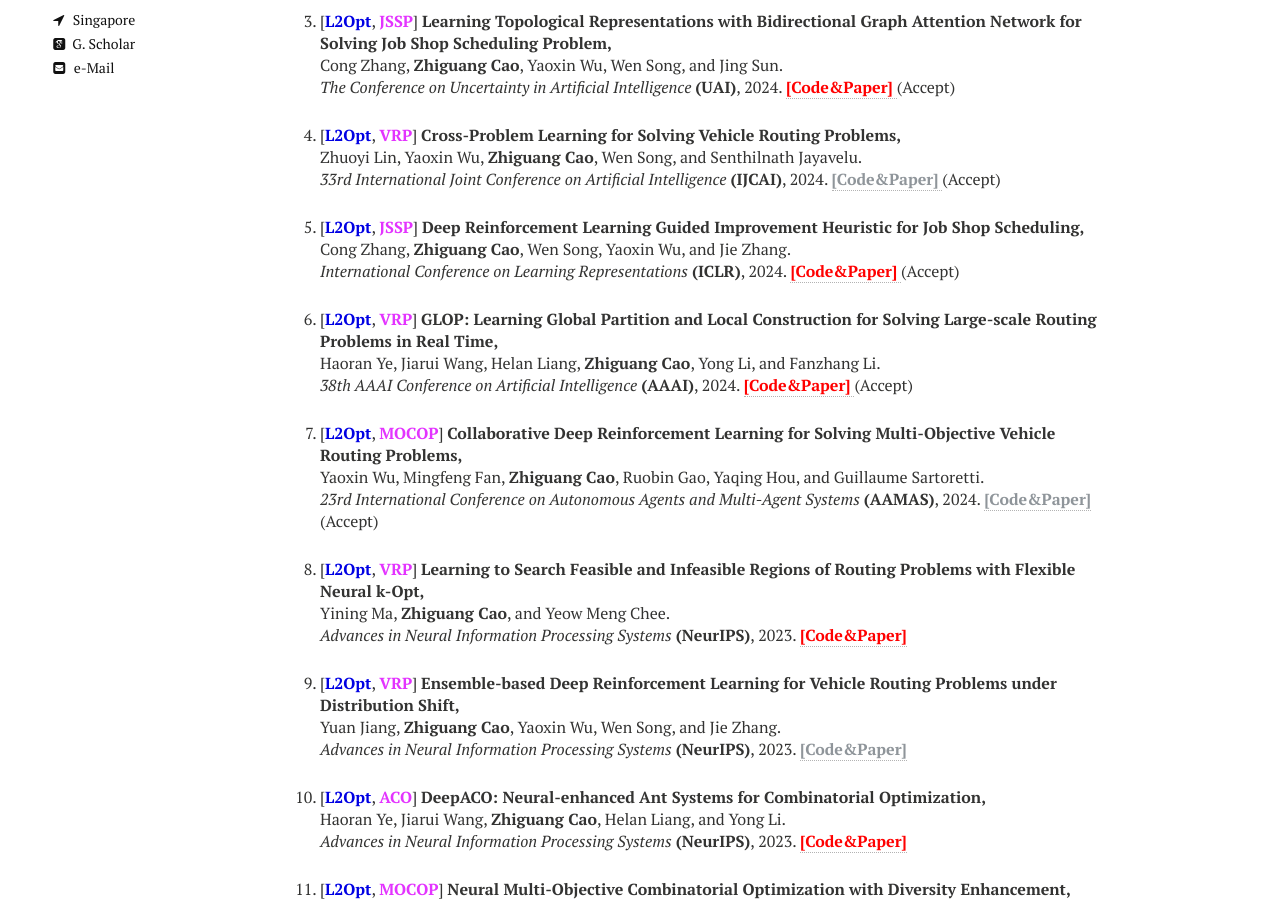
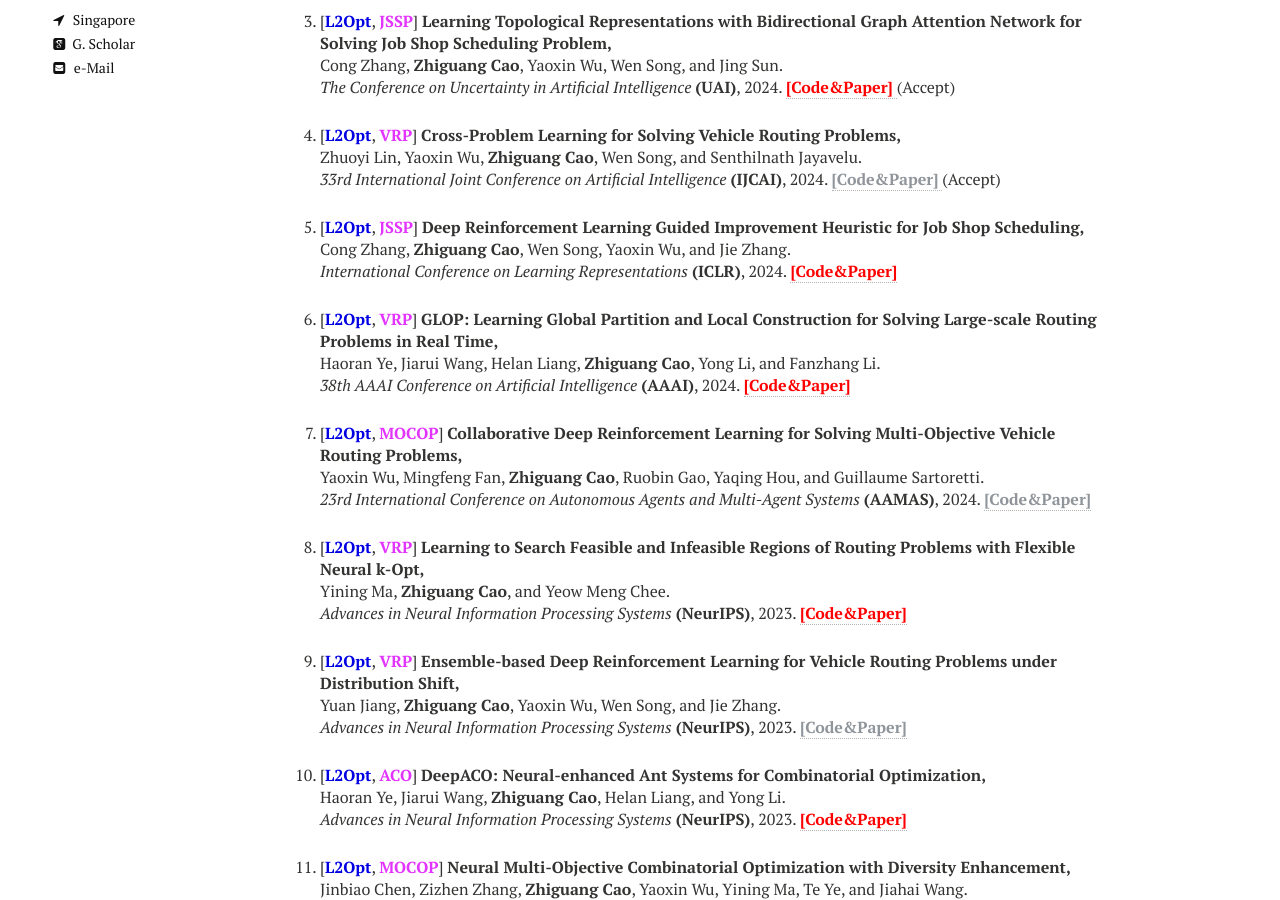
Before and after one commit to zhiguangcaosg/zhiguangcaosg.github.io, a Jekyll site: the page built from publications.md, in a window 1280 px wide and 900 px high, scrolled down 393 px. Built offline with Jekyll 4.4.1, drawn with Linux system fonts in a browser that asks for light colours; nearby versions of some CDN libraries.

Commit message:
Update publications.html

```diff
--- a/_layouts/publications.html
+++ b/_layouts/publications.html
@@ -127,7 +127,7 @@ div.bibtex pre { font-size: 75%; overflow: auto;  width: 100%; padding: 0em 0em;
 <p>
 [<font color="#0000E3"><b>L2Opt</b></font>, <font color="#E333FF"><b>JSSP</b></font>] <b>Deep Reinforcement Learning Guided Improvement Heuristic for Job Shop Scheduling,</b>
 <br> Cong Zhang, <b>Zhiguang Cao</b>,  Wen Song, Yaoxin Wu, and Jie Zhang.<br>
-<i> International Conference on Learning Representations</i> <b>(ICLR)</b>, 2024. <a href="https://github.com/zcaicaros/L2S" target="_blank"> <font color="#FF0000"><b>[Code&Paper]</b> </font></a> (Accept)
+<i> International Conference on Learning Representations</i> <b>(ICLR)</b>, 2024. <a href="https://github.com/zcaicaros/L2S" target="_blank"> <font color="#FF0000"><b>[Code&Paper]</b> </font></a>
 </p>
 </li>
 
@@ -135,7 +135,7 @@ div.bibtex pre { font-size: 75%; overflow: auto;  width: 100%; padding: 0em 0em;
 <p>
 [<font color="#0000E3"><b>L2Opt</b></font>, <font color="#E333FF"><b>VRP</b></font>] <b>GLOP: Learning Global Partition and Local Construction for Solving Large-scale Routing Problems in Real Time,</b>
 <br> Haoran Ye, Jiarui Wang, Helan Liang, <b>Zhiguang Cao</b>, Yong Li, and Fanzhang Li.<br>
-<i>38th AAAI Conference on Artificial Intelligence</i> <b>(AAAI)</b>, 2024. <a href="https://github.com/henry-yeh/GLOP?tab=readme-ov-file" target="_blank"> <font color="#FF0000"><b>[Code&Paper]</b> </font></a> (Accept)
+<i>38th AAAI Conference on Artificial Intelligence</i> <b>(AAAI)</b>, 2024. <a href="https://github.com/henry-yeh/GLOP?tab=readme-ov-file" target="_blank"> <font color="#FF0000"><b>[Code&Paper]</b> </font></a>
 </p>
 </li>
 
@@ -143,7 +143,7 @@ div.bibtex pre { font-size: 75%; overflow: auto;  width: 100%; padding: 0em 0em;
 <p>
 [<font color="#0000E3"><b>L2Opt</b></font>, <font color="#E333FF"><b>MOCOP</b></font>] <b>Collaborative Deep Reinforcement Learning for Solving Multi-Objective Vehicle Routing Problems,</b>
 <br> Yaoxin Wu, Mingfeng Fan, <b>Zhiguang Cao</b>, Ruobin Gao, Yaqing Hou, and Guillaume Sartoretti.<br>
-<i>23rd International Conference on Autonomous Agents and Multi-Agent Systems</i> <b>(AAMAS)</b>, 2024. <a href="https://zhiguangcaosg.github.io/publications/"> <font color="#8F959A"><b>[Code&Paper]</b> </font></a> (Accept)
+<i>23rd International Conference on Autonomous Agents and Multi-Agent Systems</i> <b>(AAMAS)</b>, 2024. <a href="https://zhiguangcaosg.github.io/publications/"> <font color="#8F959A"><b>[Code&Paper]</b> </font></a>
 </p>
 </li>
 
```
